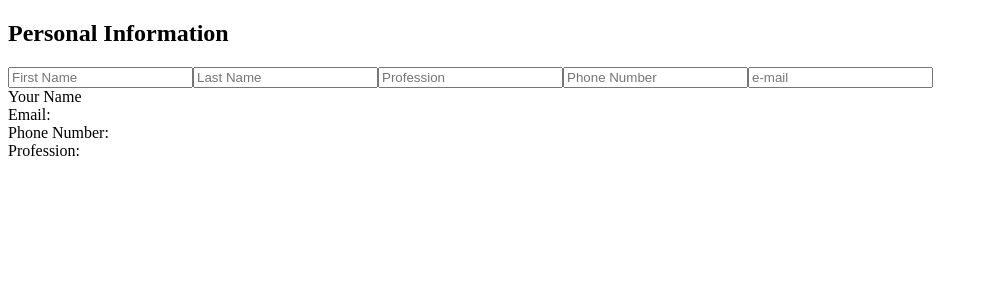
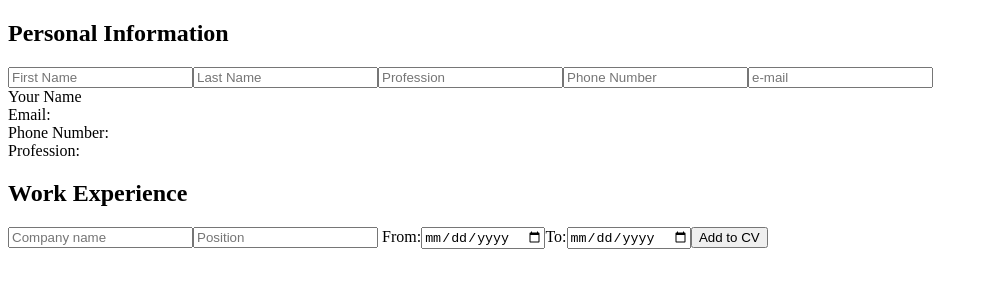
Before and after one commit to fmguerrero96/cvApplication, a React (Create React App) app: page / in a window 1280 px wide. Shown: the top 300 px of the page, without its empty margins (0-988 px from the left). Built offline with nearby package versions, Linux system fonts and the light colour scheme.

Commit message:
import editExperiece component

```diff
--- a/src/App.js
+++ b/src/App.js
@@ -2,6 +2,7 @@ import React from "react";
 import { useState } from "react";
 import EditPersonal from "./components/editPersonal";
 import ViewPersonal from "./components/viewPersonal";
+import EditExperience from "./components/editExperience";
 
 function App() {
 
@@ -24,6 +25,7 @@ function App() {
     <div >
       <EditPersonal onEditInfo={handleChange}/>
       <ViewPersonal firstName={person.firstName} lastName={person.lastName} profession={person.profession} phoneNumber={person.phoneNumber} email={person.email}/>
+      <EditExperience/>
     </div>
   );
 }
```
